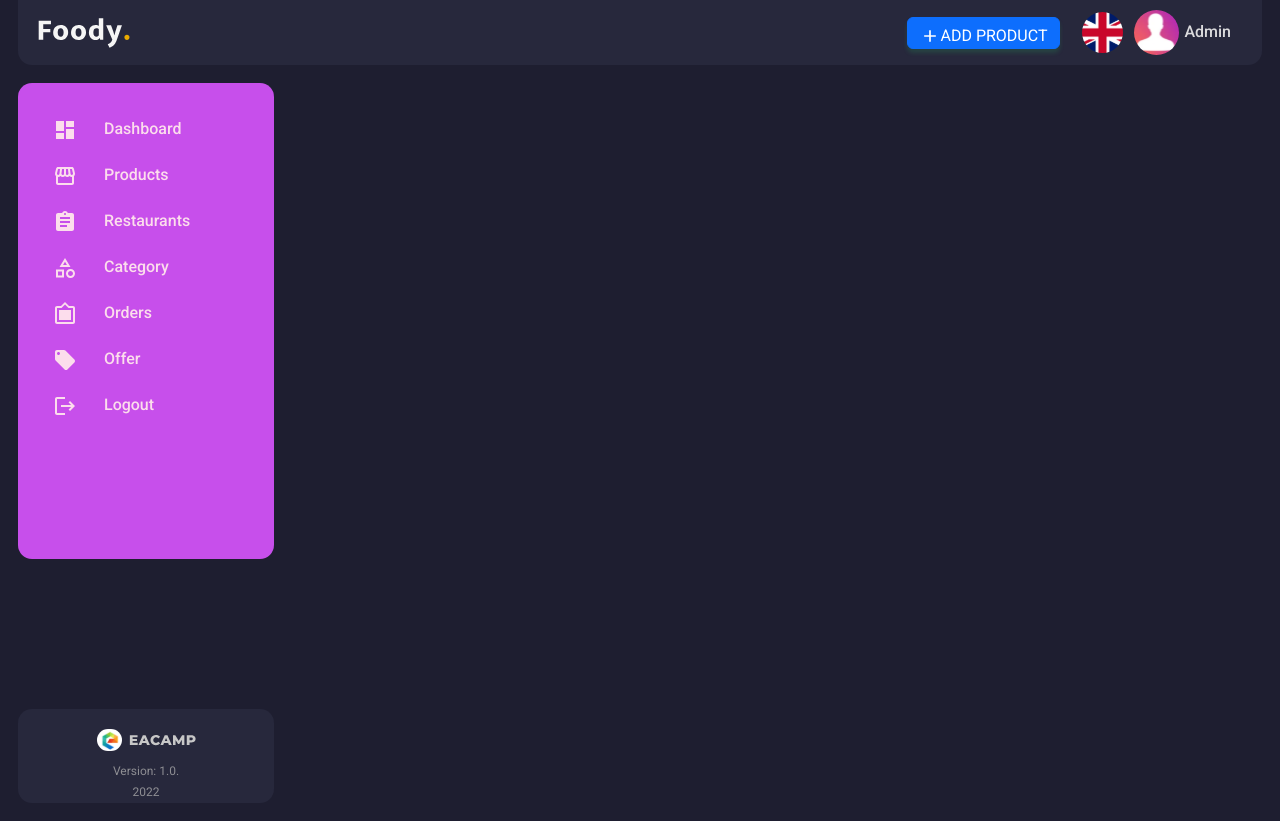
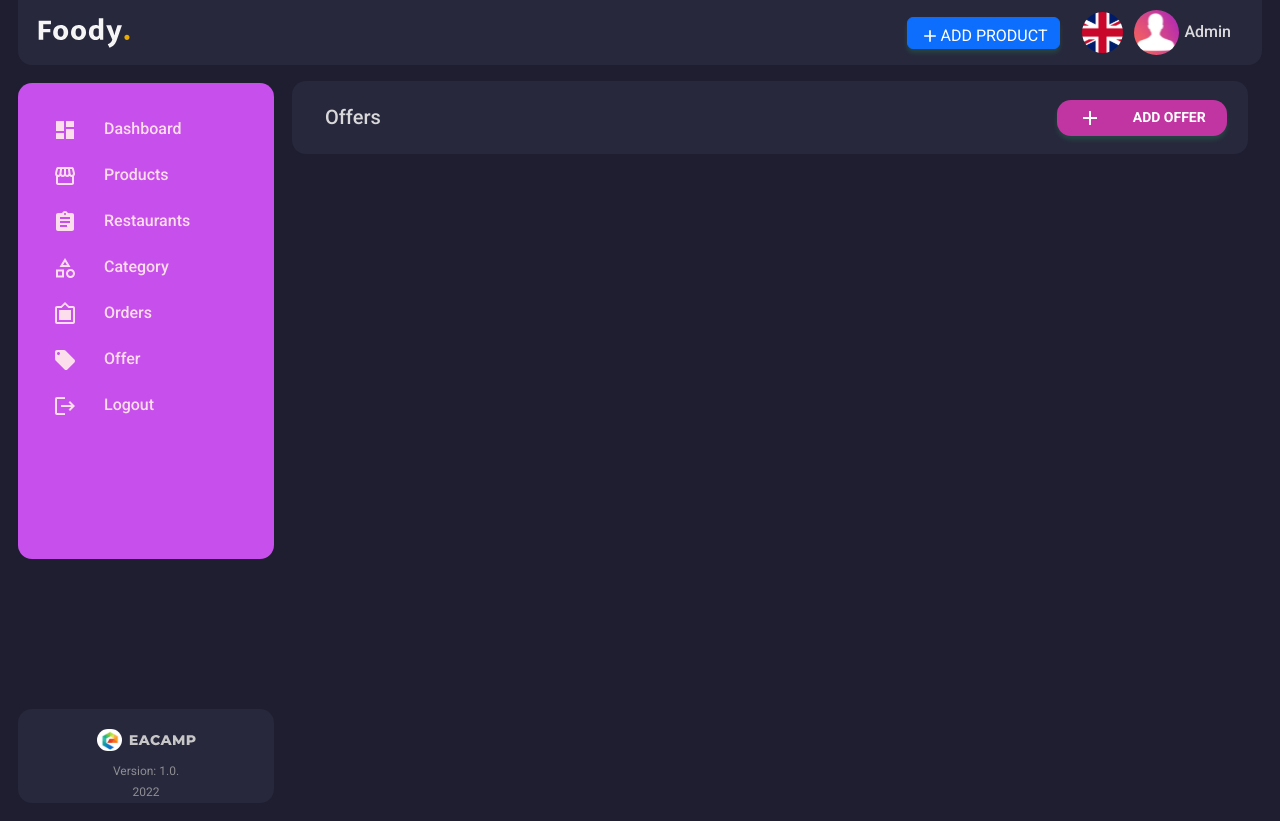
Before and after one commit to QurbanovaLamiya/Foody_Admin_React, a React (Create React App) app: page /offer in a window 1280 px wide. Built offline with nearby package versions, Linux system fonts and the light colour scheme.

Commit message:
Created Offers page caption

```diff
--- /dev/null
+++ b/src/features/Offers/Offers.module.css
@@ -0,0 +1,38 @@
+.Container {
+  width: 100%;
+  margin: 16px 32px 0 0;
+}
+
+.Caption {
+  display: flex;
+  align-items: center;
+  justify-content: space-between;
+  background: #27283c;
+  border-radius: 14px;
+  height: 73px;
+}
+
+.Caption h1 {
+  font-family: "Roboto";
+  font-weight: 500;
+  font-size: 20px;
+  line-height: 21px;
+  color: #f2f2f2de;
+  margin: 20px 33px;
+}
+
+.Caption button {
+  font-weight: 700;
+  font-size: 14px;
+  color: #fff;
+  width: 170px;
+  height: 36px;
+  background: #c035a2;
+  border: none;
+  box-shadow: 0px 4px 4px #27ae6033;
+  border-radius: 14px;
+  display: flex;
+  align-items: center;
+  justify-content: space-around;
+  margin-right: 21px;
+}
--- a/src/features/Offers/OffersContainer.js
+++ b/src/features/Offers/OffersContainer.js
@@ -1,7 +1,19 @@
-const OffersContainer = () =>{
-    return(
-        <></>
-    )
-}
+import AddIcon from "@mui/icons-material/Add";
 
-export default OffersContainer
+import OffersStyle from "./Offers.module.css";
+
+const OffersContainer = () => {
+  return (
+    <div className={OffersStyle.Container}>
+      <div className={OffersStyle.Caption}>
+        <h1>Offers</h1>
+        <button>
+          <AddIcon />
+          ADD OFFER
+        </button>
+      </div>
+    </div>
+  );
+};
+
+export default OffersContainer;
```
